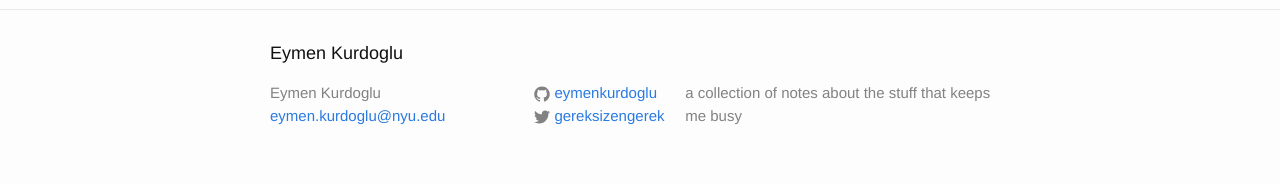
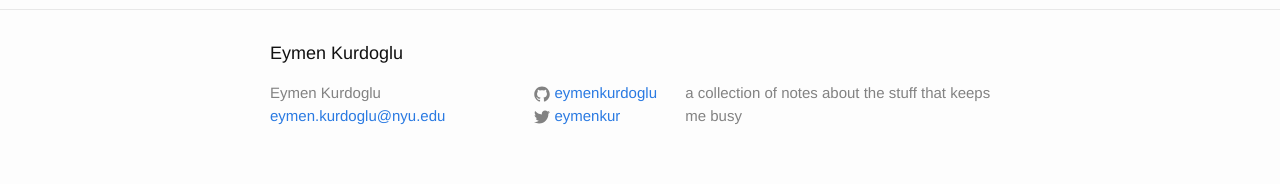
Before and after one commit to eymenkurdoglu/eymenkurdoglu.github.io, a Jekyll site: the page built from index.html, in a window 1280 px wide. Shown: the part 737-921 px from the top of the page. Built offline with Jekyll 4.4.1, drawn with Linux system fonts in a browser that asks for light colours.

Commit message:
replacing old twitter handle

```diff
--- a/_config.yml
+++ b/_config.yml
@@ -12,7 +12,7 @@ description: > # this means to ignore newlines until "baseurl:"
  a collection of notes about the stuff that keeps me busy
 baseurl: "" # the subpath of your site, e.g. /blog
 url: "https://eymenkurdoglu.github.io" # the base hostname & protocol for your site
-twitter_username: gereksizengerek
+twitter_username: eymenkur
 github_username:  eymenkurdoglu
 
 # Build settings
```
